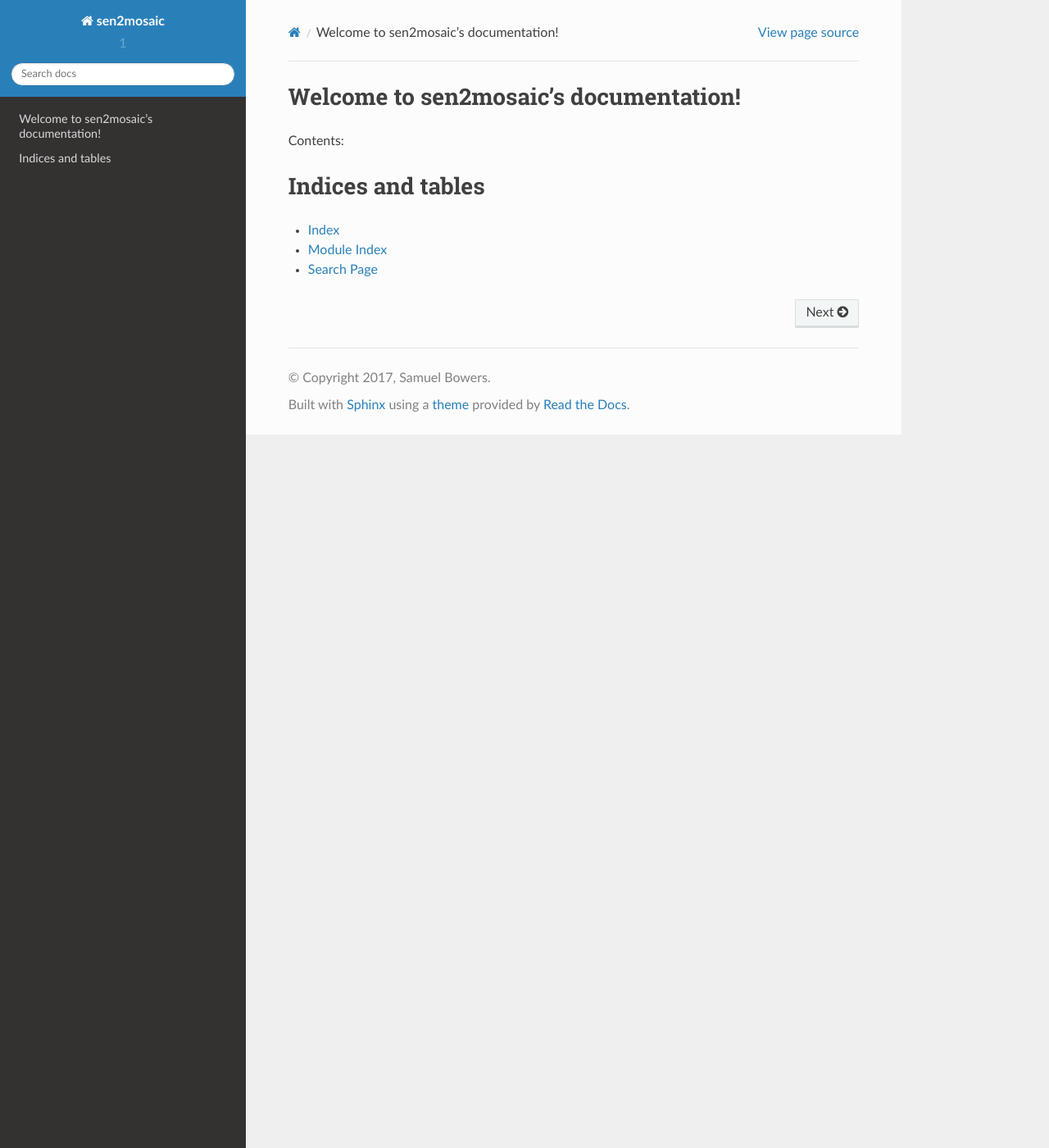
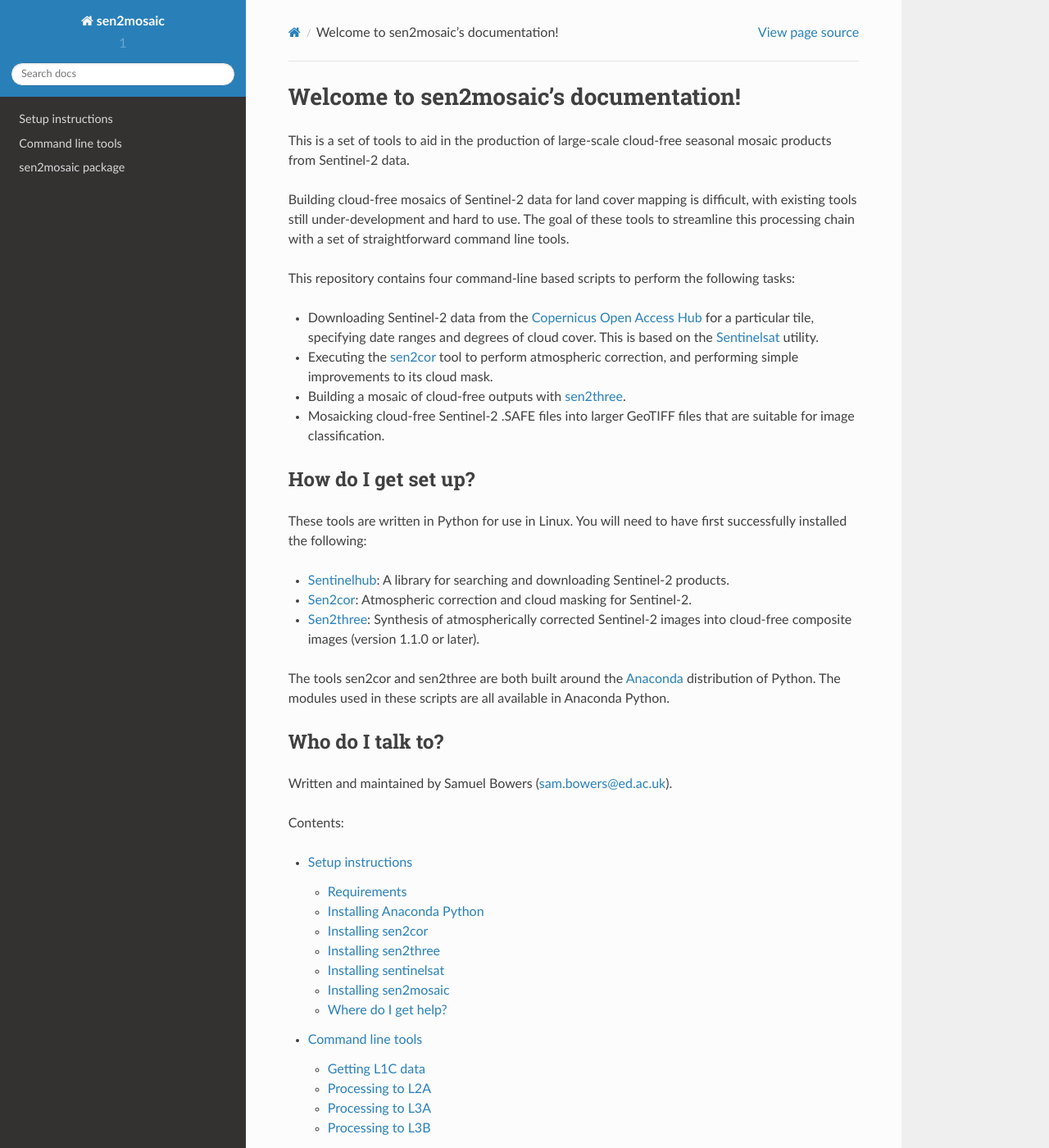
Before and after one commit to smfm-project/sen2mosaic, a Sphinx documentation site: the page built from docs/source/index.rst, in a window 1280 px wide and 1400 px high. Shown: the whole window at 82% size. Built offline with Sphinx 7.4.7 and the Read the Docs theme 2.0.0, drawn with Linux system fonts in a browser that asks for light colours; some of the changed text lies outside the part shown.

Commit message:
Rescued old documentation

```diff
--- /dev/null
+++ b/docs/source/command_line.rst
@@ -0,0 +1,199 @@
+
+Command line tools
+==================
+
+The most straightforward way of using sen2mosaic it to call its various stages from the Linux command line. Here the functionality of each of the four commands is explained. In the next section we show how it can be used by example.
+
+.. note:: Remember, each command line script has a help flag, which can be examined when in doubt.
+
+Getting L1C data
+----------------
+
+Data from Sentinel-2 are available from the `Copernicus Open Access Data Hub <https://scihub.copernicus.eu/>`_, which has a graphical interface to download scenes from selected areas. Whilst useful for smaller areas, generating mosaics at national scales requires a volume of data which makes this extremely labour intensive.
+
+The alternative is to download data using the `API Hub <https://scihub.copernicus.eu/twiki/do/view/SciHubWebPortal/APIHubDescription>`_. This system allows users to search for files using conditions on the command line, and automatically download files. To interface with the API hub, we use an excellent open source utility called `Sentinelsat <https://sentinelsat.readthedocs.io/en/v0.12/>`_. This operates both as a command line tool, and as a Python API, which we use here. You will need to sign up for an account at `Scihub <https://scihub.copernicus.eu/>`_.
+
+`L1C.py`_ is a program to interface with Sentinelsat to download Sentinel-2 files, specifying a particular tile, date ranges and degrees of cloud cover. It will also decompress and tidy up .zip files, ready for use with `L2A.py`_.
+
+Help for `L1C.py`_ can be viewed by typing `python /path/to/sen2mosaic/L1C.py --help`_:
+
+.. code-block:: console
+
+    usage: L1C.py [-h] -u USER -p PASS -t TILE [-s START] [-e END] [-c CLOUD]
+                [-o PATH] [-r]
+
+    Download Sentinel-2 data from the Copernicus Open Access Hub, specifying a
+    particular tile, date ranges and degrees of cloud cover.
+
+    Required arguments:
+    -u USER, --user USER  Scihub username
+    -p PASS, --password PASS
+                            Scihub password
+    -t TILE, --tile TILE  Sentinel 2 tile name, in format ##XXX
+
+    Optional arguments:
+    -s START, --start START
+                            Start date for search in format YYYYMMDD. Start date
+                            may not precede 20161206, the date where the format of
+                            Sentinel-2 files was simplified. Defaults to 20161206.
+    -e END, --end END     End date for search in format YYYYMMDD. Defaults to
+                            today's date.
+    -c CLOUD, --cloud CLOUD
+                            Maximum percentage of cloud cover to download.
+                            Defaults to 100 % (download all images, regardless of
+                            cloud cover).
+    -o PATH, --output_dir PATH
+                            Specify an output directory. Defaults to the present
+                            working directory.
+    -r, --remove          Optionally remove level 1C .zip files after
+                            decompression.
+
+
+For example, to download all data for tile 36KWA between for May and June 2017, with a maximum cloud cover percentage of 30 %, specifying an output location and removing decompressed .zip files, use the following command:
+
+.. code-block:: console
+
+    python /path/to/sen2mosaic/L1C.py -u user.name -p supersecret -t 36KWA -s 20170501 -e 20170630 -c 30 -r -o ~/path/to/36KWA_data/
+
+.. note:: If you already have access to Sentinel-2 data, you can skip straight to L2A.py. This may be the case if you're using a cloud platform where Sentinel-2 data archives are stored at the same location as servers.
+
+Processing to L2A
+-----------------
+
+Once you have Sentinel-2 (Level 1C) data, the next step is to perform atmospheric correction and identify clouds and cloud shadows. This step is based on `sen2cor <http://step.esa.int/main/third-party-plugins-2/sen2cor/>`_.
+
+`L2A.py`_ takes a list of level 1C .SAFE files as input, initiates sen2cor, and performs simple modifications to improve the quality of it's cloud and cloud shadow mask.
+
+Help for `L2A.py`_ can be viewed by typing `python /path/to/sen2mosaic/L2A.py --help`_:
+
+usage: L2A.py [-h] [-g GIPP] [-o OUTPUT_DIR] [-r] N [N ...]
+
+Process level 1C Sentinel-2 data from the Copernicus Open Access Hub to bottom
+of atmosphere reflectance, and generate a cloud mask. This script initiates
+sen2cor, then performs simple improvements to the cloud mask.
+
+.. code-block:: console
+
+    usage: L2A.py [-h] [-g GIPP] [-o DIR] [-r] L1C_FILES [L1C_FILES ...]
+
+    Process level 1C Sentinel-2 data from the Copernicus Open Access Hub to level
+    2A. This script initiates sen2cor, which performs atmospheric correction and
+    generate a cloud mask. This script also performs simple improvements to the
+    cloud mask.
+
+    Required arguments:
+    L1C_FILES             Sentinel 2 input files (level 1C) in .SAFE format.
+                            Specify one or more valid Sentinel-2 input files, or
+                            multiple files through wildcards (e.g.
+                            PATH/TO/*_MSIL1C_*.SAFE). Input files will be
+                            atmospherically corrected.
+
+    Optional arguments:
+    -g GIPP, --gipp GIPP  Specify a custom L2A_Process settings file (default =
+                            sen2cor/cfg/L2A_GIPP.xml). Required if specifying
+                            output directory.
+    -o DIR, --output_dir DIR
+                            Specify a directory to output level 2A files. If not
+                            specified, atmospherically corrected images will be
+                            written to the same directory as input files.
+    -r, --remove          Delete input level 1C files after processing.
+
+
+For example, to run L2A.py on a set of level 1C Sentinel-2 files in a directory, use the following command:
+
+.. code-block:: console
+
+    python /path/to/sen2mosaic/L2A.py ~/path/to/36KWA_data/S2*_MSIL1C_*.SAFE
+
+If specifying an output directory, you'll need to include a reference to the location of your sen2cor options file ('GIPP'). This is by default in the directory /path/to/sen2cor/cfg/L2A_GIPP.xml, but can be moved to a location of your choosing. To write outputs to the same directory as input files, and delete level 1C files after processing, input:
+
+.. code-block:: console
+
+    python /path/to/sen2mosaic/L2A.py -r -g /path/to/sen2mosaic/cfg/L2A_GIPP.xml -o /path/to/36KWA_data/ /path/to/36KWA_data/S2*_MSIL1C_*.SAFE
+
+Processing to L3A
+-----------------
+
+The final data processing step is to combine cloud-masked images for each tile into a single cloud-free composite image. This step is based on `sen2three <http://step.esa.int/main/third-party-plugins-2/sen2three/>`_.
+
+``L3A.py`` takes a directory containing level 2A .SAFE files as input, and initiates sen2three.
+
+Help for ``L3A.py`` can be viewed by typing ``python /path/to/sen2mosaic/L3A.py --help``:
+
+.. code-block:: console
+
+    usage: L3A.py [-h] [-r] L2A_DIR
+
+    Process level 2A Sentinel-2 data from sen2cor to cloud free mosaics with
+    sen2three. This script initiates sen2three from Python. It also tidies up the
+    large database files left behind by sen2three. Level 3A files will be output
+    to the same directory as input files.
+
+    Required arguments:
+    L2A_DIR       Directory where the Level-2A input files are located (e.g.
+                    PATH/TO/L2A_DIRECTORY/) By default this will be the current
+                    working directory.
+
+    Optional arguments:
+    -r, --remove  Optionally remove all matching Sentinel-2 level 2A files from
+                    input directory. Be careful.
+
+
+For example, to run L3A.py on the directory ``/path/to/36KWA_data/`` which contains L2A data for the tile 36KWA and output the level 3A product to the same directory, use the following command:
+
+.. code-block:: console
+
+    python /path/to/sen2mosaic/L3A.py -o /path/to/36KWA_data/ /path/to/36KWA_data/
+
+
+Processing to L3B
+-----------------
+
+The (unofficial) level 3B Sentintel-2 data product is a mosaic of multiple Sentinel-2 level 3A tiles in user-specified tiling grid. This script takes L3A data as input, selects the tiles that fall within the specified spatial extent, and mosaics available data into single-band GeoTiff files for easy use in classification systems.
+
+``L3B.py`` takes a directory containing level 3A .SAFE files, an output image extent (xmin, ymin, xmax, ymax) and projection EPSG code as input.
+
+Help for ``L3B.py`` can be viewed by typing ``python /path/to/sen2mosaic/L3B.py --help``:
+
+.. code-block:: console
+
+    usage: L3B.py [-h] [-te XMIN YMIN XMAX YMAX] [-e EPSG] [-o DIR] [-n NAME]
+                L3A_FILES [L3A_FILES ...]
+
+    Process Sentinel-2 level 3A data to unofficial 'level 3B'. This script mosaics
+    L3A into a customisable grid square, based on specified UTM coordinate bounds.
+    Files are output as GeoTiffs, which are easier to work with than JPEG2000
+    files.
+
+    required arguments:
+    L3A_FILES             Sentinel-2 level 3A input files in .SAFE format.
+                            Specify a valid S2 input file or multiple files
+                            through wildcards (e.g. PATH/TO/*_MSIL3A_*.SAFE).
+    -te XMIN YMIN XMAX YMAX, --target_extent XMIN YMIN XMAX YMAX
+                            Extent of output image tile, in format <xmin, ymin,
+                            xmax, ymax>.
+    -e EPSG, --epsg EPSG  EPSG code for output image tile CRS. This must be UTM.
+                            Find the EPSG code of your output CRS as https://www
+                            .epsg-registry.org/.
+
+    optional arguments:
+    -o DIR, --output_dir DIR
+                            Optionally specify an output directory. If nothing
+                            specified, downloads will output to the present
+                            working directory, given a standard filename.
+    -n NAME, --output_name NAME
+                            Optionally specify a string to precede output
+                            filename.
+
+
+For example, to run L3B.py in the directory ``/path/to/L3A_tiles/`` which contains level 3A files to create a 200 x 200 km output tile in the UTM36S projection, input:
+
+.. code-block:: console
+
+    python /path/to/sen2mosaic/L3B.py -te 700000 7900000 900000 8100000 -e 32736 /path/to/L3A_tiles/S2A_MSIL03_*.SAFE
+
+To do the same operation, but specifying an output directory and a name to prepend to outputs from this tile, input:
+
+.. code-block:: console
+
+    python /path/to/sen2mosaic/L3B.py -te 700000 7900000 900000 8100000 -e 32736 -o /path/to/output/ -n tile_1 /path/to/L3A_tiles/S2A_MSIL03_*.SAFE
--- a/docs/source/index.rst
+++ b/docs/source/index.rst
@@ -6,12 +6,44 @@
 Welcome to sen2mosaic's documentation!
 ======================================
 
+
+This is a set of tools to aid in the production of large-scale cloud-free seasonal mosaic products from Sentinel-2 data.
+
+Building cloud-free mosaics of Sentinel-2 data for land cover mapping is difficult, with existing tools still under-development and hard to use. The goal of these tools to streamline this processing chain with a set of straightforward command line tools.
+
+This repository contains four command-line based scripts to perform the following tasks:
+
+* Downloading Sentinel-2 data from the `Copernicus Open Access Hub <https://scihub.copernicus.eu/>`_ for a particular tile, specifying date ranges and degrees of cloud cover. This is based on the `Sentinelsat <https://github.com/sentinelsat/sentinelsat/>`_ utility.
+
+* Executing the `sen2cor <http://step.esa.int/main/third-party-plugins-2/sen2cor/>`_ tool to perform atmospheric correction, and performing simple improvements to its cloud mask.
+* Building a mosaic of cloud-free outputs with `sen2three <http://step.esa.int/main/third-party-plugins-2/sen2three/>`_.
+* Mosaicking cloud-free Sentinel-2 .SAFE files into larger GeoTIFF files that are suitable for image classification.
+
+How do I get set up?
+--------------------
+
+These tools are written in Python for use in Linux. You will need to have first successfully installed the following:
+
+* `Sentinelhub <https://github.com/sinergise/sentinelhub>`_: A library for searching and downloading Sentinel-2 products.
+* `Sen2cor <http://step.esa.int/main/third-party-plugins-2/sen2cor/>`_: Atmospheric correction and cloud masking for Sentinel-2.
+* `Sen2three <http://step.esa.int/main/third-party-plugins-2/sen2three/>`_: Synthesis of atmospherically corrected Sentinel-2 images into cloud-free composite images (version 1.1.0 or later).
+
+The tools sen2cor and sen2three are both built around the `Anaconda <https://www.anaconda.com/download/>`_ distribution of Python. The modules used in these scripts are all available in Anaconda Python.
+
+Who do I talk to?
+-----------------
+
+Written and maintained by Samuel Bowers (`sam.bowers@ed.ac.uk <mailto:sam.bowers@ed.ac.uk>`_).
+
 Contents:
 
 .. toctree::
    :maxdepth: 2
 
-   readme
+   readme.rst
+   setup.rst
+   command_line.rst
+   sen2mosaic.rst
 
 
 Indices and tables
--- a/docs/source/readme.rst
+++ b/docs/source/readme.rst
@@ -1 +1 @@
-.. include:: ../../README.rst
+.. include:: ../../README.md
--- /dev/null
+++ b/docs/source/setup.rst
@@ -0,0 +1,186 @@
+Setup instructions
+==================
+
+Requirements
+------------
+
+This toolset is written for use in Linux.
+
+You will need access to a PC or server with at least:
+
+* 8 GB of RAM to run sen2cor.
+* 32 - 128 GB of RAM to run sen2three (depending on how many images you aim to combine).
+
+Installing Anaconda Python
+--------------------------
+
+The ESA tools sen2cor and sen2three are at present reliant upon use of a particular version of the Anaconda Python distribution (v 4.2.0). At the time of writing, newer versions of Anaconda Python are incompatable with sen2cor and sen2three, though this may well change in future.
+
+To install Anaconda Python, open a terminal window, change directory to the location you'd like to install Anaconda Python, and run the following commands:
+
+.. code-block:: console
+
+    wget https://repo.continuum.io/archive/Anaconda2-4.2.0-Linux-x86_64.sh
+    bash Anaconda2-4.2.0-Linux-x86_64.sh
+
+
+Once complete, you'll need to add this version of Python to your .bashrc file as follows:
+
+.. code-block:: console
+
+    # Substitute root for the path to your system's installation and .bashrc file.
+    echo 'export PATH="/root/anaconda2/bin:$PATH"' >> /root/.bashrc
+    exec -l $SHELL
+
+
+If this has functioned, on executing `python`_ in a terminal window, you should ssee the following:
+
+.. code-block:: console
+
+    Python 2.7.12 |Anaconda custom (64-bit)| (default, Jul  2 2016, 17:42:40)
+    [GCC 4.4.7 20120313 (Red Hat 4.4.7-1)] on linux2
+    Type "help", "copyright", "credits" or "license" for more information.
+    Anaconda is brought to you by Continuum Analytics.
+    Please check out: http://continuum.io/thanks and https://anaconda.org
+    >>>
+
+
+Installing sen2cor
+------------------
+
+sen2cor is an ESA program to perform atmospheric correction and cloud masking of Sentinel-2 level 1C images. It generates a new file containing bottom of atmosphere reflectance values and a cloud mask.
+
+For further details and up-to-date installation instructions, see the `sen2cor website <http://step.esa.int/main/third-party-plugins-2/sen2cor/>`_.
+
+At the time of writing, sen2cor can be installed using the following commands. sen2cor must be installed after Anaconda Python. Open a terminal window, change directory to the location you'd like sen2cor to be installed, and run the following commands:
+
+.. code-block:: console
+
+    wget http://step.esa.int/thirdparties/sen2cor/2.3.1/sen2cor-2.3.1.tar.gz
+    tar -xvzf sen2cor-2.3.1.tar.gz
+    rm sen2cor-2.3.1.tar.gz
+    cd sen2cor-2.3.1
+    python setup.py install
+
+Once complete, you need to reference this software in your .bashrc file as follows:
+
+.. code-block:: console
+
+    # Substitute /home/user for the path to your system's installation and .bashrc file.
+    echo "source /home/user/sen2cor/L2A_Bashrc" >> /home/user/.bashrc
+    exec -l $SHELL
+
+
+To test the installation, type ``L2A_Process --help`` in a terminal window to show running instructions. You should see something that looks like the following:
+
+.. code-block:: console
+
+    usage: L2A_Process [-h] [--resolution {10,20,60}] [--sc_only] [--cr_only]
+                       [--refresh] [--GIP_L2A GIP_L2A] [--GIP_L2A_SC GIP_L2A_SC]
+                       [--GIP_L2A_AC GIP_L2A_AC]
+                       directory
+
+    Sentinel-2 Level 2A Processor (Sen2Cor). Version: 2.4.0, created: 2017.02.03,
+    supporting Level-1C product version: 14.
+
+    positional arguments:
+      directory             Directory where the Level-1C input files are located
+
+    optional arguments:
+      -h, --help            show this help message and exit
+      --resolution {10,20,60}
+                            Target resolution, can be 10, 20 or 60m. If omitted,
+                            all resolutions will be processed
+      --sc_only             Performs only the scene classification at 60 or 20m
+                            resolution
+      --cr_only             Performs only the creation of the L2A product tree, no
+                            processing
+      --refresh             Performs a refresh of the persistent configuration
+                            before start
+      --GIP_L2A GIP_L2A     Select the user GIPP
+      --GIP_L2A_SC GIP_L2A_SC
+                            Select the scene classification GIPP
+      --GIP_L2A_AC GIP_L2A_AC
+                            Select the atmospheric correction GIPP
+
+
+Installing sen2three
+--------------------
+
+sen2three is an ESA program to combine multiple level 2A images from Sentinel-2 into cloud-free composite images. It generates a new file containing the best quality cloud-free image that it can construct from available imagery.
+
+For further details and up-to-date installation instructions, see the `sen2three website <http://step.esa.int/main/third-party-plugins-2/sen2three/>`_.
+
+.. note: This processing chain requires sen2three version 1.1.0 or later. At the time of writing this has not been formally released, but can be downloaded from GitHub.
+
+At the time of writing, sen2three can be installed as follows. sen2three must be installed after Anaconda Python. The first step is to download the the file `sen2three-1.1.0.tar.gz`_ from GitHub using an internet browser window from the URL https://github.com/senbox-org/sen2proc/blob/master/SEN2THREE/distributions/v1.1.0/sen2three-1.1.0.tar.gz. Save the file to the location that you'd like it to be installed.
+
+Open a terminal window, change directory to the location you saved `sen2three-1.0.0.tar.gz`_, and run the following commands:
+
+.. code-block:: console
+
+    tar -xvzf sen2three-1.1.0.tar.gz
+    rm sen2three-1.1.0.tar.gz
+    cd sen2three-1.1.0
+    python setup.py install
+
+Once complete, you need to reference this software in your `.bashrc`_ file as follows:
+
+.. code-block:: console
+
+    # Substitute /home/user for the path to your system's installation and .bashrc file.
+    echo "source /home/user/sen2three/L3_Bashrc" >> /home/user/.bashrc
+    exec -l $SHELL
+
+To test the installation, type `L3_Process --help`_ in a terminal window. You should see the following:
+
+.. code-block:: console
+
+    usage: L3_Process [-h] [--resolution {10,20,60}] [--clean] directory
+
+    Sentinel-2 Level 3 Processor (Sen2Three), 1.0.1, created: 2017.02.13,
+    supporting Level-1C product version: 13.
+
+    positional arguments:
+    directory             Directory where the Level-2A input files are located
+
+    optional arguments:
+    -h, --help            show this help message and exit
+    --resolution {10,20,60}
+                            Target resolution, can be 10, 20 or 60m. If omitted,
+                            all resolutions will be processed
+    --clean               Removes the L3 product in the target directory before
+                            processing. Be careful!
+
+
+.. note:: Installation of sen2three v1.1.0 has been known to cause issues with the glymur library in Anaconda Python. If you encounter error messages relating to glymur, they can be fixed by re-installing glymur using the command: `pip install 'glymur==0.8.6'`.
+
+
+Installing sentinelsat
+----------------------
+
+Sentinelsat is the toolset used to access data from the Sentinel-2 archive at the [Copernicus Open Access Data Hub](https://scihub.copernicus.eu/).
+
+Up-to-date installation instructions can be found `here <https://pypi.python.org/pypi/sentinelsat>`_.
+
+At the time of writing, the installation process is as follows:
+
+.. code-block:: console
+
+    pip install sentinelsat
+
+
+Installing sen2mosaic
+---------------------
+
+sen2mosaic can be downloaded to a machine from its repository. To do this, open a terminal window and input:
+
+.. code-block:: console
+
+    git clone git@bitbucket.org:sambowers/sen2mosaic.git
+
+
+Where do I get help?
+--------------------
+
+For help installing sen2cor and sen2three, it's best to refer to the `ESA STEP forum <http://forum.step.esa.int/>`_. For assistance in setting up and using sen2mosaic, email `sam.bowers@ed.ac.uk <mailto:sam.bowers@ed.ac.uk>`_.
```
